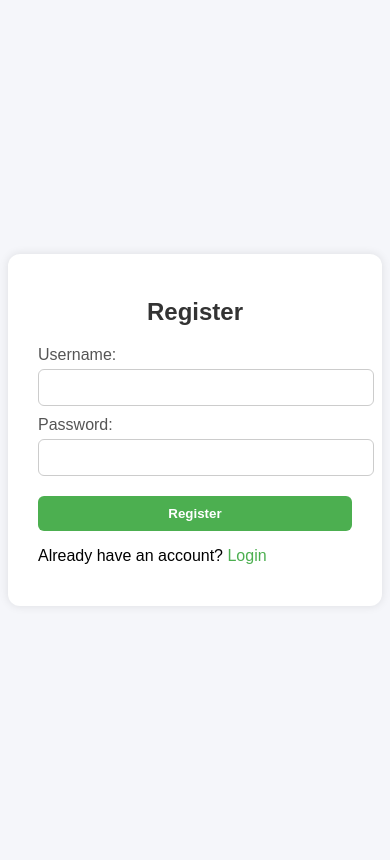
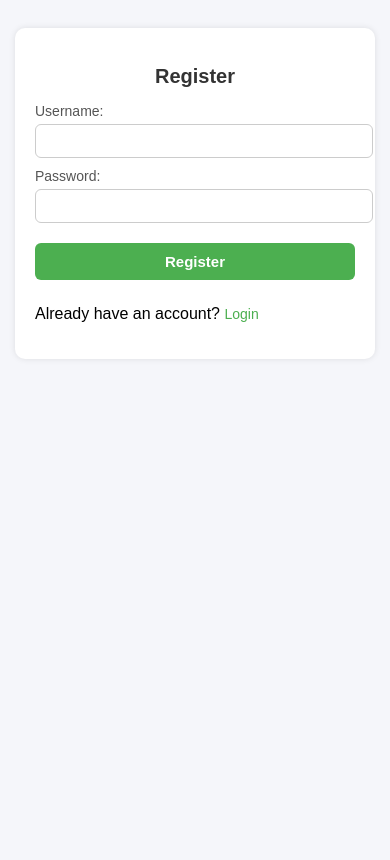
Before and after one commit to Mayank4777/Expense-Tracker-Flask, a Flask app: page / in a window 390 px wide. After the commit the page ends 322 px from the top, so only its background shows below. Run offline with Flask 3, Linux system fonts and the light colour scheme.

Commit message:
Implement responsive design for mobile devices
Added responsive styles for small screens.

```diff
--- a/static/style1.css
+++ b/static/style1.css
@@ -77,3 +77,51 @@ a:hover {
     background-color: #ddffdd;
     color: #070;
 }
+
+/* ===== Responsive for Phones (Small Screens) ===== */
+@media (max-width: 480px) {
+    body {
+        height: auto;
+        padding: 20px 10px;
+        flex-direction: column;
+        justify-content: flex-start;
+    }
+
+    .form-container {
+        width: 100%;
+        max-width: 320px;
+        padding: 20px;
+        border-radius: 10px;
+        box-shadow: 0 0 6px rgba(0,0,0,0.1);
+    }
+
+    h2 {
+        font-size: 20px;
+        margin-bottom: 15px;
+    }
+
+    label {
+        font-size: 14px;
+    }
+
+    input {
+        padding: 8px;
+        font-size: 14px;
+    }
+
+    button {
+        padding: 10px;
+        font-size: 15px;
+    }
+
+    a {
+        font-size: 14px;
+        display: inline-block;
+        margin-top: 10px;
+    }
+
+    .flash {
+        font-size: 14px;
+        padding: 8px;
+    }
+}
```
